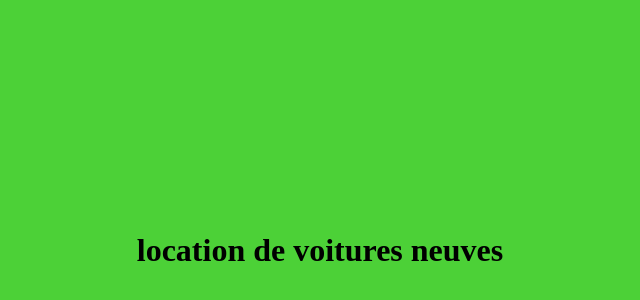
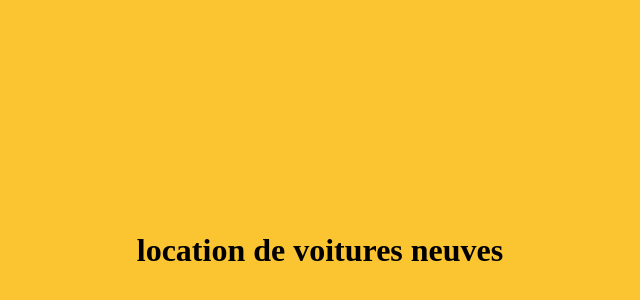
Before and after one commit to bibidion4/fistStep, a plain HTML site: page index.html in a window 1280 px wide. Shown: the part 42-342 px from the top of the page, without its empty margins (320-960 px from the left). Drawn offline with Linux system fonts and the light colour scheme.

Commit message:
second commit

```diff
--- a/index.html
+++ b/index.html
@@ -8,7 +8,7 @@
         <meta name="viewport" content="width=device-width, initial-scale=1">
         <link rel="stylesheet" href="">
     </head>
-    <body style="background-color: #4cd137;">
+    <body style="background-color:#fbc531;">
       <h1 style="padding-top: 20%; padding-bottom: 20%; text-align: center;">location de voitures neuves</h1>
         <script src="" async defer></script>
     </body>
```
